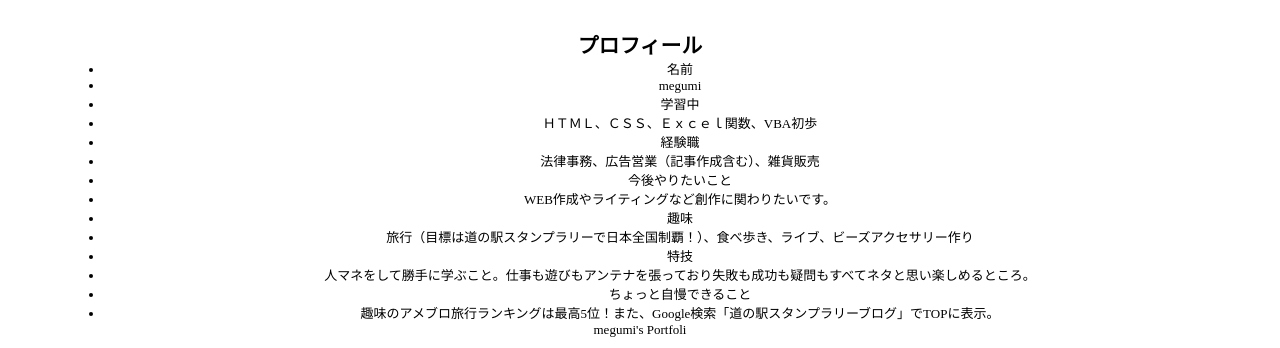
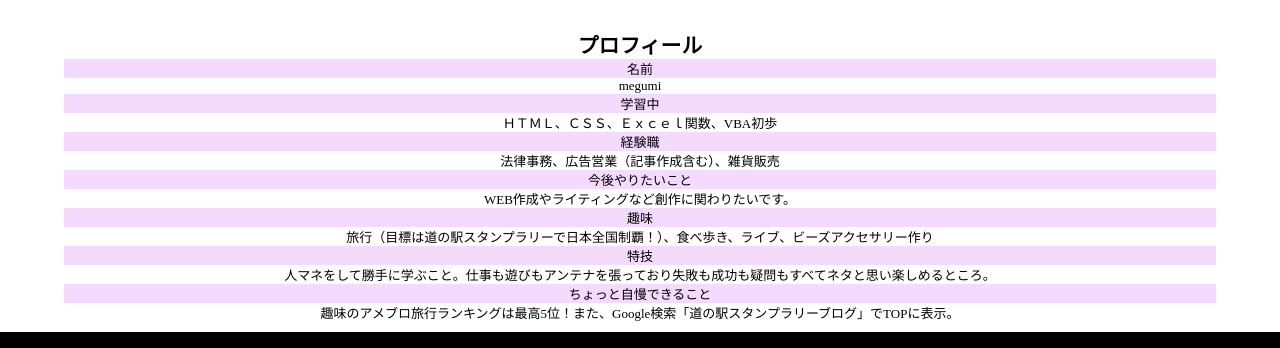
Before and after one commit to kurousagi3/profile-link, a plain HTML site: page index.html in a window 1280 px wide. Shown: the part 5752-6100 px from the top of the page. Drawn offline with Linux system fonts and the light colour scheme.

Commit message:
Add files via upload

```diff
--- a/css/desktop.css
+++ b/css/desktop.css
@@ -46,3 +46,21 @@ main{
 .page1 p,.page2 p,.page3 p{
 	background-color: #f0f5c3;
 }
+#profile{
+	width: 90%;
+	margin-top: 10px;
+	padding-top: 20px;
+	margin-bottom: 10px;
+}
+#profile ul{
+	padding: 0;
+}
+#profile li{
+	list-style: none;
+}
+.cap{
+	background-color: #f4dafd;
+}
+footer{
+	background-color: black;
+}
```
